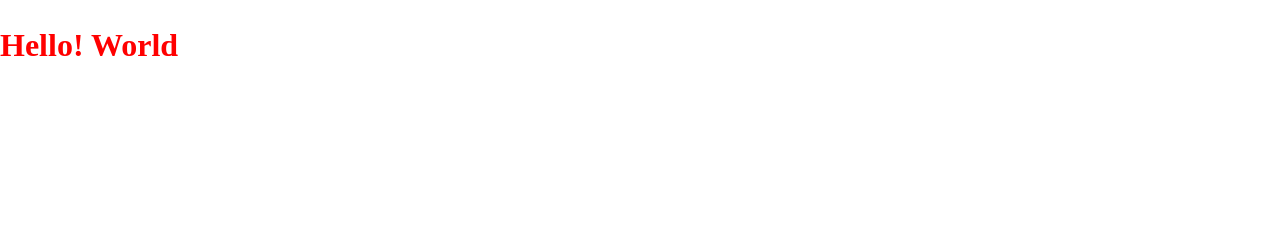
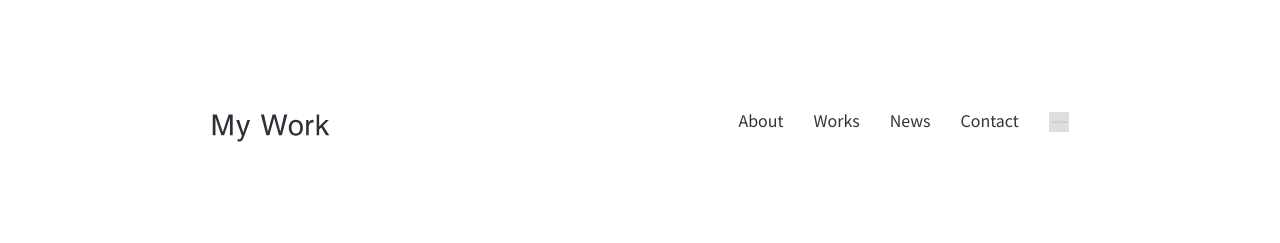
Before and after one commit to Nkot117/CopySite004, a plain HTML site: page index.html in a window 1280 px wide. Drawn offline with Linux system fonts and the light colour scheme.

Commit message:
ヘッダーのマークアップ

```diff
--- a/assets/css/style.css
+++ b/assets/css/style.css
@@ -1,4 +1,60 @@
 @charset "utf-8";
-h1 {
-    color: red
+
+/*
+    Base
+*/
+
+html {
+    /* ルートのフォントサイズを10px相当に指定 */
+    font-size: 62.5%;
 }
+
+body {
+    font-family: "Noto Sans JP", "Helvetica Neue", "Helvetica", "Hiragino Sans", "Hiragino Kaku Gothic ProN", "Arial", "Yu Gothic", "Meiryo", sans-serif;
+    color: #333;
+}
+
+ul {
+    list-style: none;
+}
+
+a {
+    text-decoration: none;
+}
+
+.container {
+    width: 96rem;
+    padding: 0 4%;
+}
+
+
+/*
+    Header
+*/
+
+.header {
+    display: flex;
+    justify-content: space-between;
+    align-items: center;
+    height: 24rem;
+    margin: 0 auto;
+}
+
+.main-title {
+    font-size: 3.2rem;
+}
+
+.nav-list {
+    display: flex;
+    justify-content: space-between;
+}
+
+.nav-item>a {
+    color: #333;
+    font-size: 1.6rem;
+    margin-left: 3rem;
+}
+
+.nav-item>a:hover {
+    opacity: 0.7;
+}
--- a/index.html
+++ b/index.html
@@ -5,14 +5,51 @@
     <meta charset="UTF-8">
     <meta http-equiv="X-UA-Compatible" content="IE=edge">
     <meta name="viewport" content="width=device-width, initial-scale=1.0">
+    <link rel="shortcut icon" href="assets/images/favicon.ico" type="image/x-icon">
     <link rel="stylesheet" href="assets/css/sanitize.css">
     <link rel="stylesheet" href="assets/css/style.css">
+    <link rel="preconnect" href="https://fonts.googleapis.com">
+    <link rel="preconnect" href="https://fonts.gstatic.com" crossorigin>
+    <link href="https://fonts.googleapis.com/css2?family=Noto+Sans+JP:wght@400;700&display=swap" rel="stylesheet">
     <title>My Work - Portfolio</title>
 </head>
 
 <body>
-    <h1>Hello! World</h1>
-
+    <!-- Header -->
+    <header class="header container">
+        <h1 class="main-title">
+            <img src="./assets/images/logo.svg" alt="ロゴ">
+        </h1>
+        <nav class="global-nav">
+            <ul class="nav-list">
+                <li class="nav-item">
+                    <a href="#">
+                        About
+                    </a>
+                </li>
+                <li class="nav-item">
+                    <a href="#">
+                        Works
+                    </a>
+                </li>
+                <li class="nav-item">
+                    <a href="#">
+                        News
+                    </a>
+                </li>
+                <li class="nav-item">
+                    <a href="#">
+                        Contact
+                    </a>
+                </li>
+                <li class="nav-item">
+                    <a href="#">
+                        <img src="assets/images/icon-instagram.png" alt="インスタグラムのアイコン" width="20px" heigth="20px">
+                    </a>
+                </li>
+            </ul>
+        </nav>
+    </header>
 </body>
 
 </html>
```
